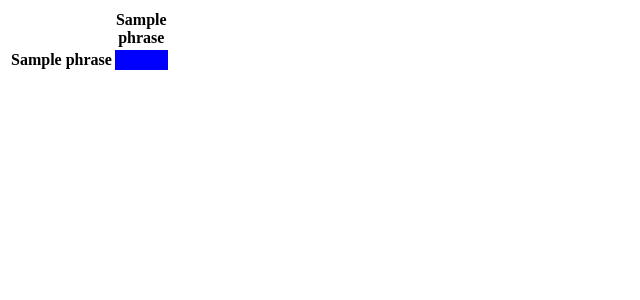
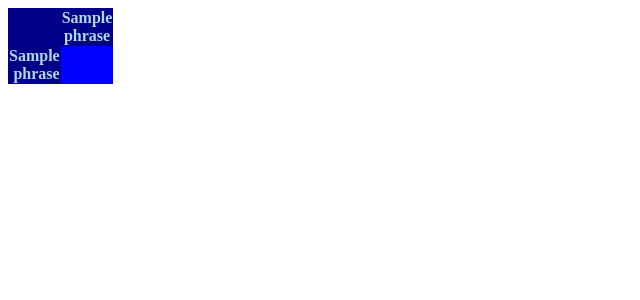
Before and after one commit to ZmjbS/edda, a Django app: page /songs/ in a window 1280 px wide. Shown: the top 300 px of the page, without its empty margins (0-640 px from the left). Run offline with Django 3.2, Linux system fonts and the light colour scheme; data comes from the database, SQL or seed files in the repository; tables that the repository leaves empty hold one stand-in row (values such as "Sample post"); lists and menus that the app fills with data are empty.

Commit message:
Moving some styling to the html document header and suppressing the diagonal.

```diff
--- a/songs/views.py
+++ b/songs/views.py
@@ -27,7 +27,8 @@ def transition_matrix(songs, phrases=None):
 	for song in songs:
 		phrase_list = list(song.phrase.all())
 		for (x,y), c in Counter(zip(phrase_list, phrase_list[1:])).items():
-			tm[x.id-1][y.id-1] += c
+			if x != y:
+				tm[x.id-1][y.id-1] += c
 
 	return tm
 
@@ -37,8 +38,12 @@ def display_song_stuff(request):
 
 	tm = transition_matrix(songs)
 	print(tm)
-	maximum = max([max(l) for l in tm])
-	import math
+	#maximum = max([max(l) for l in tm])
+	maximum = 0
+	for rn, row in enumerate(tm):
+		for cn, cell in enumerate(row):
+			if rn != cn and cell > maximum:
+				maximum = cell
 
 	''' Create colourised output.'''
 	rgb = []
@@ -52,7 +57,7 @@ def display_song_stuff(request):
 				blue=255
 			else:
 				red=int(cell*255/rmax)
-				green=int(cell*255/rmax)
+				green=int(cell*255/maximum)
 				blue=int(255-cell*255/rmax)
 			rgbrow.append('rgb('+str(red)+','+str(green)+','+str(blue)+')')
 		rgb.append(rgbrow)
--- a/templates/songs/tm.html
+++ b/templates/songs/tm.html
@@ -1,4 +1,13 @@
 <html>
+<head>
+<style>
+table { border-collapse: collapse; }
+td, th { width: 1.7em; height: 1.8em }
+td { text-align: center; }
+th:first-child { text-align: right; }
+th { background-color: #008; color: lightblue; }
+</style>
+</head>
 <body>
 <table>
 <tr>
@@ -9,10 +18,10 @@
 </tr>
 {% load index %}
 {% for row in transition_matrix %}
-<tr style="height: 1em;">
+<tr>
 	<th>{{ phrases | index:forloop.counter0 }}</th>
 	{% for num in row %}
-		<td style="width: 1.3em; text-align: right; background-color: {{ colour_matrix|index:forloop.parentloop.counter0|index:forloop.counter0 }};">{% if num != 0 %}{{ num }}{% endif %}</td>
+		<td style="background-color: {{ colour_matrix|index:forloop.parentloop.counter0|index:forloop.counter0 }};">{% if num != 0 %}{{ num }}{% endif %}</td>
 	{% endfor %}
 </tr>
 {% endfor %}
```
